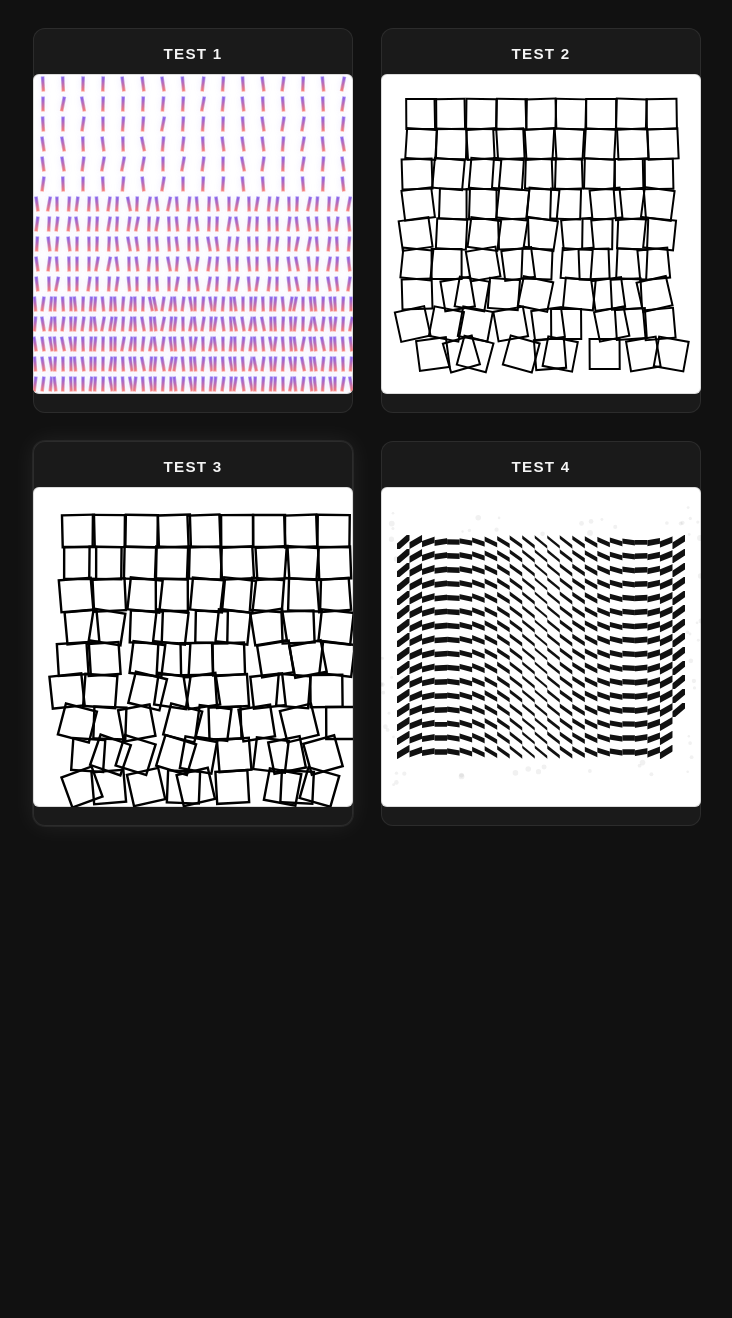
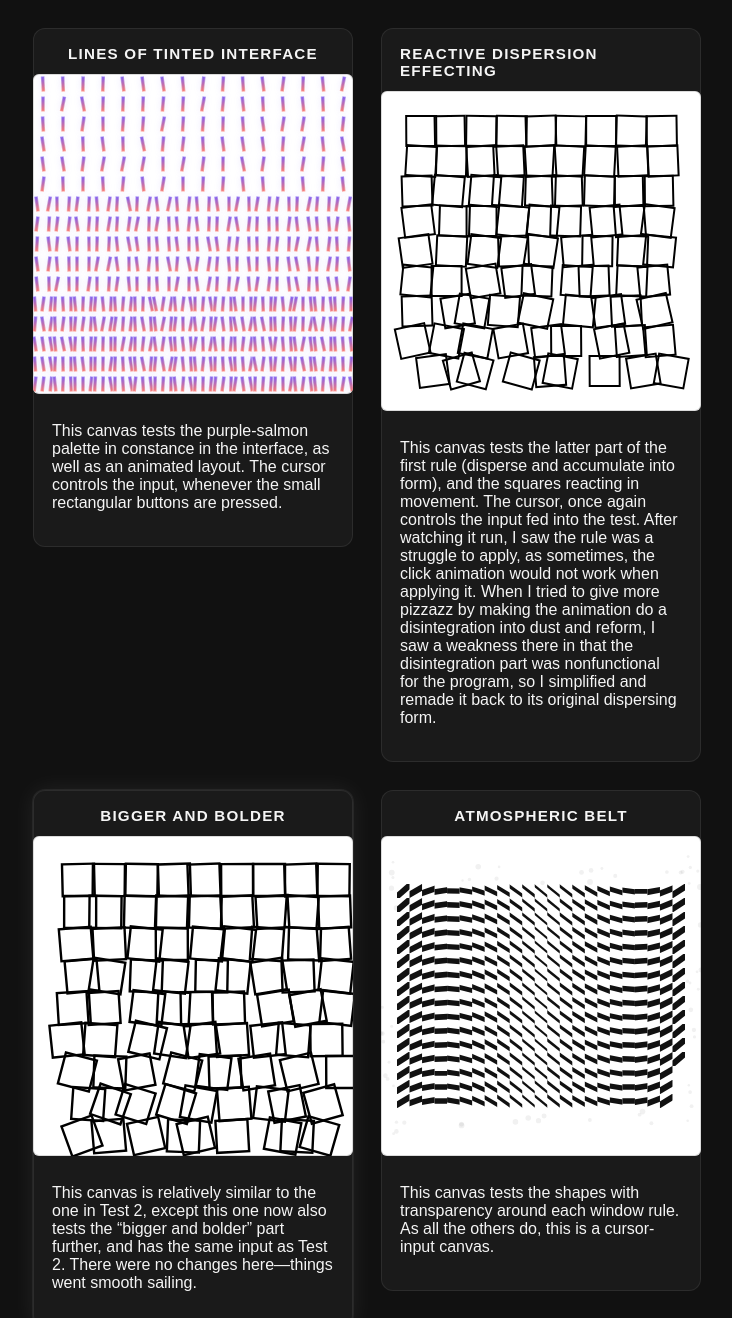
Before and after one commit to abaybaltierrez30/self-as-system-build-v1-attempt2, a plain HTML site: page index.html in a window 1280 px wide. Shown: the top 1318 px of the page, without its empty margins (273-1005 px from the left). Before the commit the page ends 854 px from the top, so only its background shows below. Drawn offline with Linux system fonts and the light colour scheme.

Commit message:
Final revisions

```diff
--- a/index.html
+++ b/index.html
@@ -9,20 +9,24 @@
 <body>
   <div class="test-grid">
     <div class="test-card">
-      <h2>Test 1</h2>
+      <h2>Lines of Tinted Interface</h2>
       <canvas id="test-1"></canvas>
+      <p>This canvas tests the purple-salmon palette in constance in the interface, as well as an animated layout. The cursor controls the input, whenever the small rectangular buttons are pressed.</p>
     </div>
     <div class="test-card">
-      <h2>Test 2</h2>
+      <h2>Reactive Dispersion Effecting</h2>
       <canvas id="test-2"></canvas>
+      <p>This canvas tests the latter part of the first rule (disperse and accumulate into form), and the squares reacting in movement. The cursor, once again controls the input fed into the test. After watching it run, I saw the rule was a struggle to apply, as sometimes, the click animation would not work when applying it. When I tried to give more pizzazz by making the animation do a disintegration into dust and reform, I saw a weakness there in that the disintegration part was nonfunctional for the program, so I simplified and remade it back to its original dispersing form.</p>
     </div>
     <div class="test-card test-card--accent">
-      <h2>Test 3</h2>
+      <h2>Bigger and Bolder</h2>
       <canvas id="test-3"></canvas>
+      <p>This canvas is relatively similar to the one in Test 2, except this one now also tests the “bigger and bolder” part further, and has the same input as Test 2. There were no changes here—things went smooth sailing.</p>
     </div>
     <div class="test-card">
-      <h2>Test 4</h2>
+      <h2>Atmospheric Belt</h2>
       <canvas id="test-4"></canvas>
+      <p>This canvas tests the shapes with transparency around each window rule. As all the others do, this is a cursor-input canvas.</p>
     </div>
   </div>
   <script src="main.js"></script>
```
